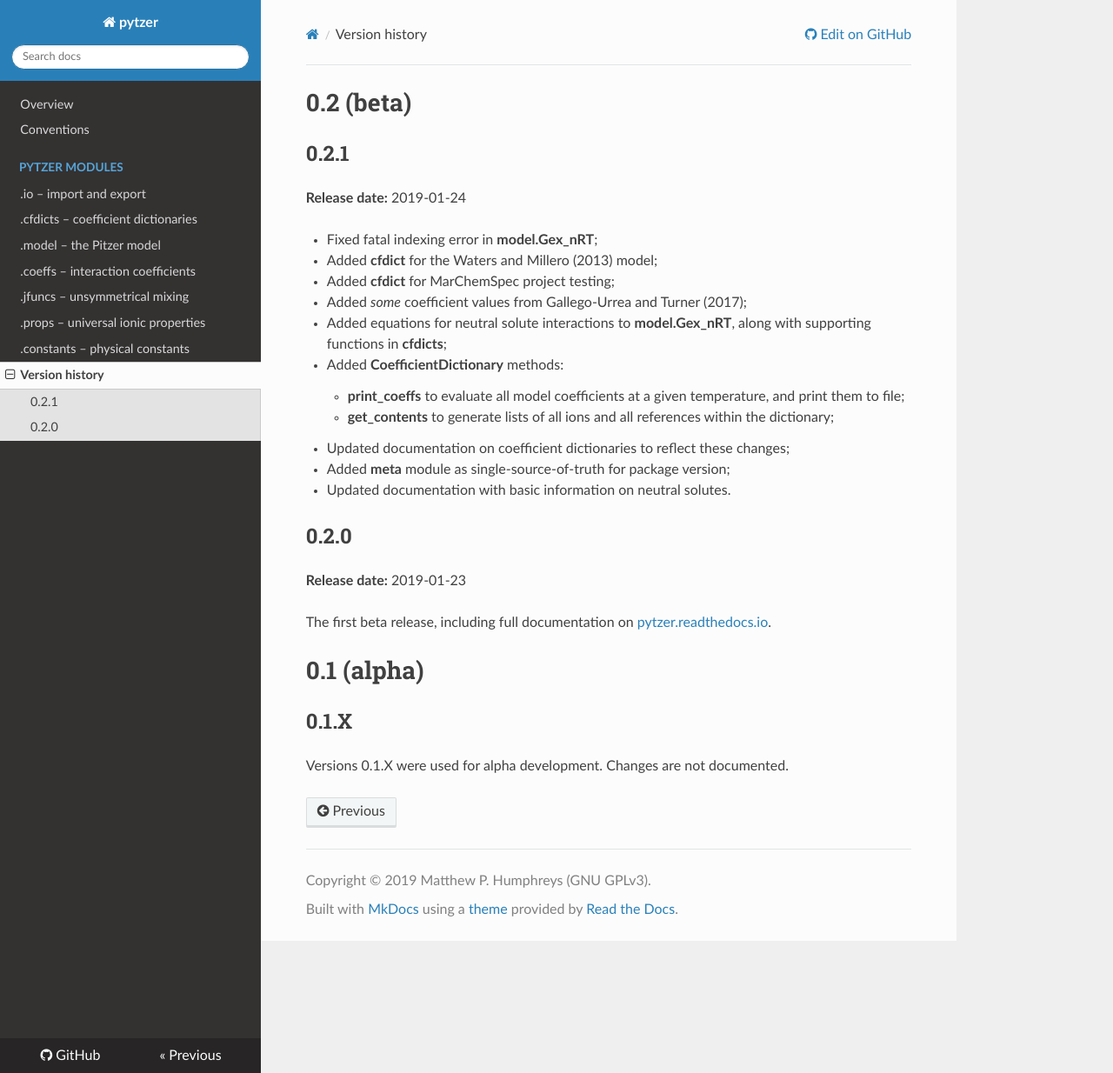
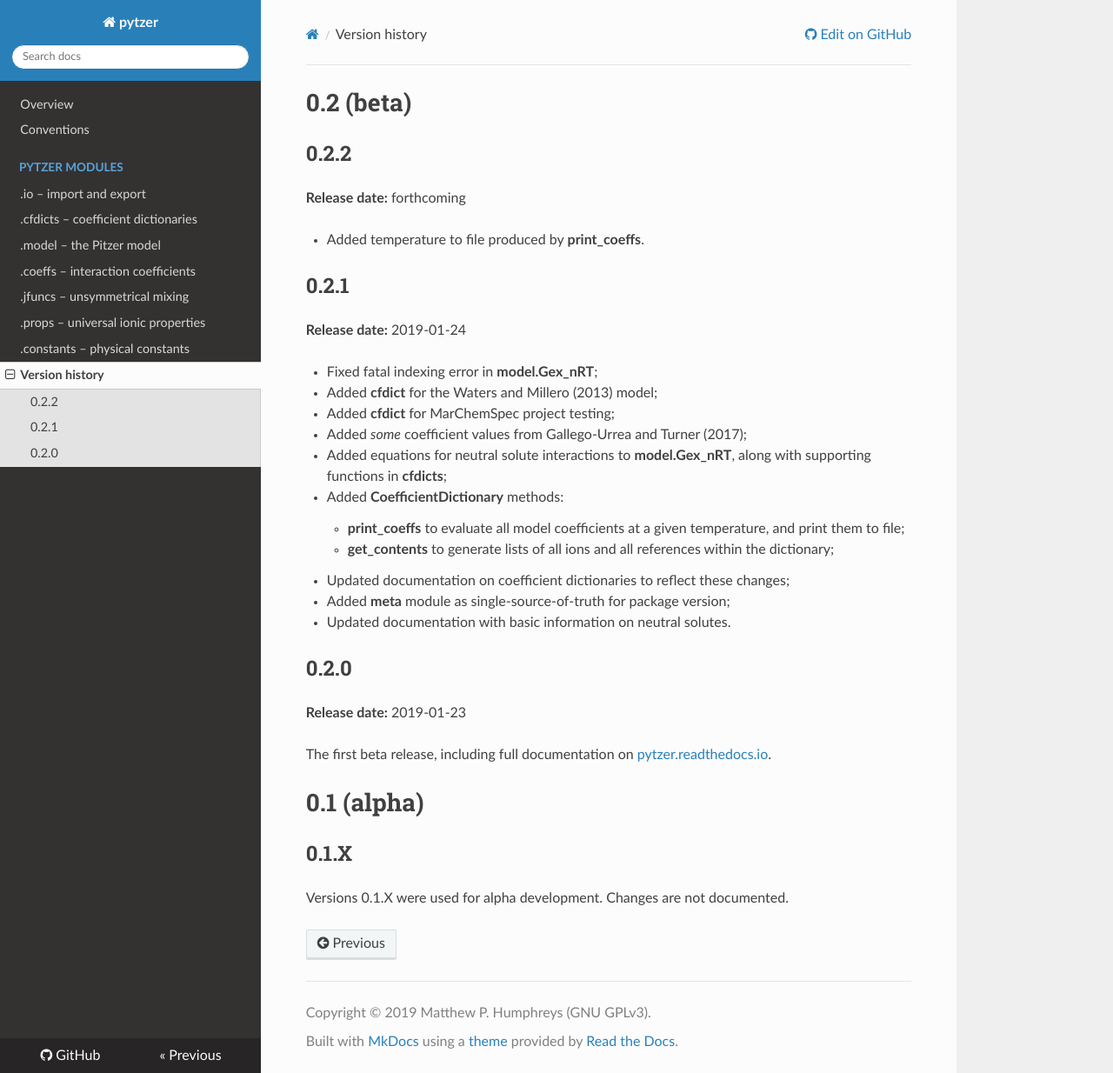
Before and after one commit to mvdh7/pytzer, an MkDocs documentation site: the page built from docs/version-history.md, in a window 1280 px wide and 1234 px high. Shown: the whole window at 87% size. Built offline with MkDocs 1.6.1, drawn with Linux system fonts in a browser that asks for light colours; nearby versions of some CDN libraries.

Commit message:
Added temperature to file produced by print_coeffs

```diff
--- a/docs/version-history.md
+++ b/docs/version-history.md
@@ -1,4 +1,10 @@
 # 0.2 (beta)
+
+## 0.2.2
+
+**Release date:** forthcoming
+
+  * Added temperature to file produced by **print_coeffs**.
 
 ## 0.2.1
 
```
Also changed, not shown: 1 other file.
